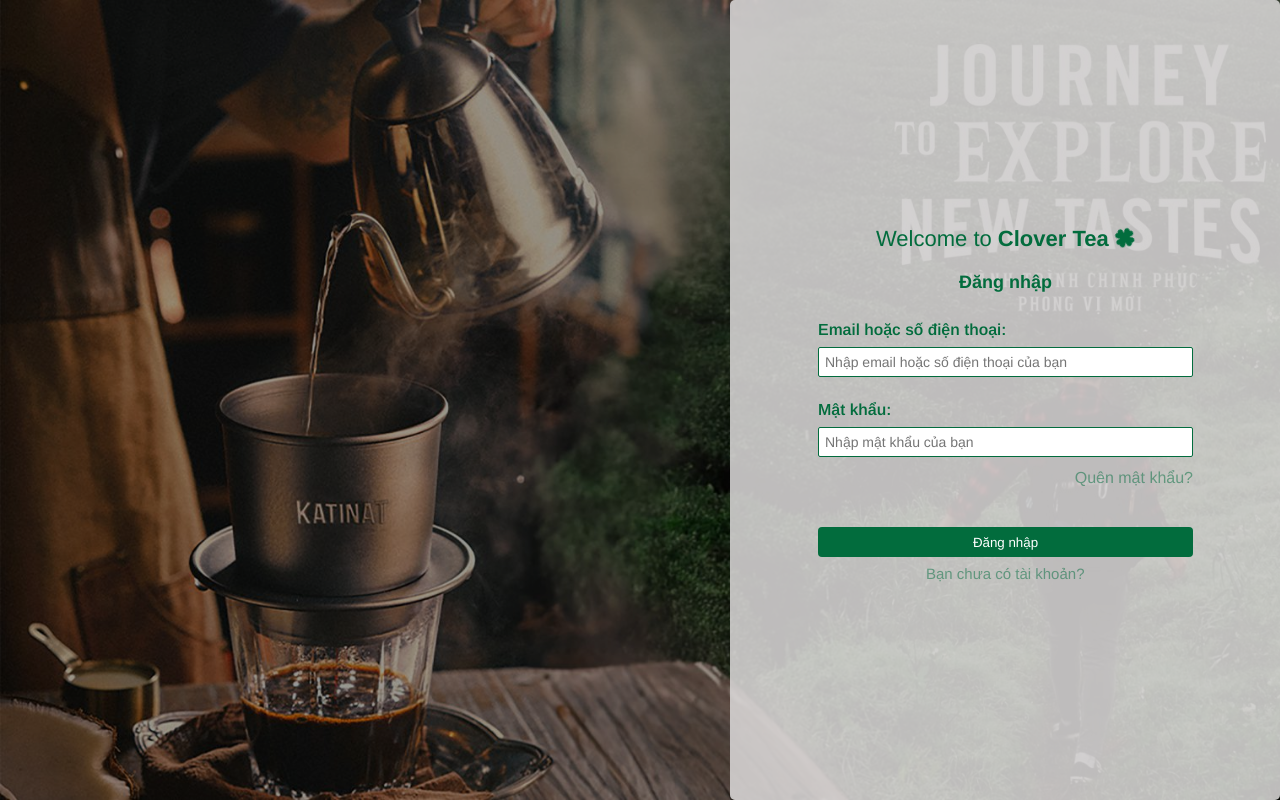
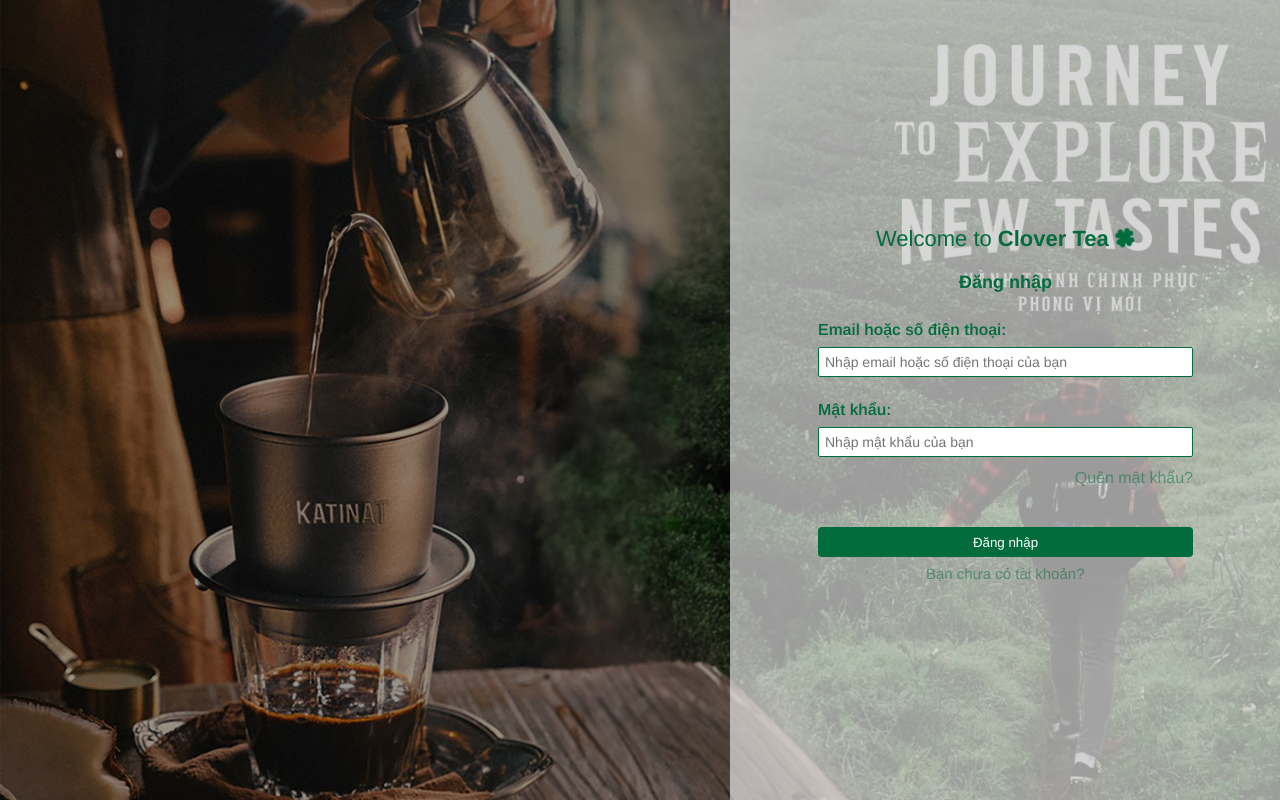
Before and after one commit to CuongNguyen-0712/web_bantrasua, a PHP site: page /pages/user/login.html in a window 1280 px wide. Run offline with PHP 8.4, Linux system fonts and the light colour scheme.

Commit message:
update font

```diff
--- a/assets/styles/admin/orders.css
+++ b/assets/styles/admin/orders.css
@@ -211,6 +211,7 @@ tr:hover {
     outline: 1px solid #ccc;
     flex-direction: column;
     overflow: hidden;
+}
 
 .orders-detail_content {
     background-color: #fff;
--- a/assets/styles/style.css
+++ b/assets/styles/style.css
@@ -2,6 +2,12 @@
     font-family: 'my-font';
     src: url(/assets/font/Arimo-VariableFont_wght.ttf) format('truetype');
 }
+
+@font-face {
+    font-family: 'second-font';
+    src: url(/assets/font/Arimo-VariableFont_wght.ttf) format('truetype');
+}
+
 
 *{
     margin: 0;
--- a/assets/styles/user/login.css
+++ b/assets/styles/user/login.css
@@ -19,8 +19,7 @@ body{
 .login-form {
   width: 550px;
   height: 100vh;
-  background-color: #dcdadadb;
-  border-radius: 5px;
+  background-color: rgb(255, 255, 255, 0.6);
 }
 
 .login-form__container {
```
Also changed, not shown: assets/font/Anton-Regular.ttf (added).
